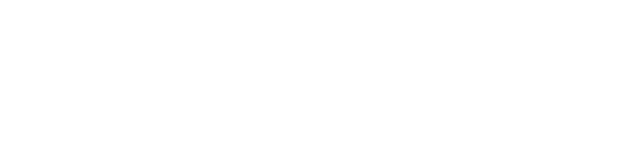
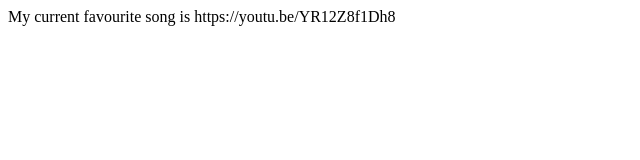
Before and after one commit to acciojob/favourite-song-AkashShokeen, a website: page main.html in a window 1280 px wide. Shown: the whole page, without its empty margins (0-640 px from the left). Drawn offline with Linux system fonts and the light colour scheme.

Commit message:
created a submission

```diff
--- a/main.html
+++ b/main.html
@@ -10,6 +10,9 @@
 	<!-- the entire body must be written by student -->
     <script type="text/javascript" src="./script.js">
 </script>
+	<div>
+		My current favourite song is <song_name>https://youtu.be/YR12Z8f1Dh8</song_name>
+	</div>
 
 </body>
 
```
